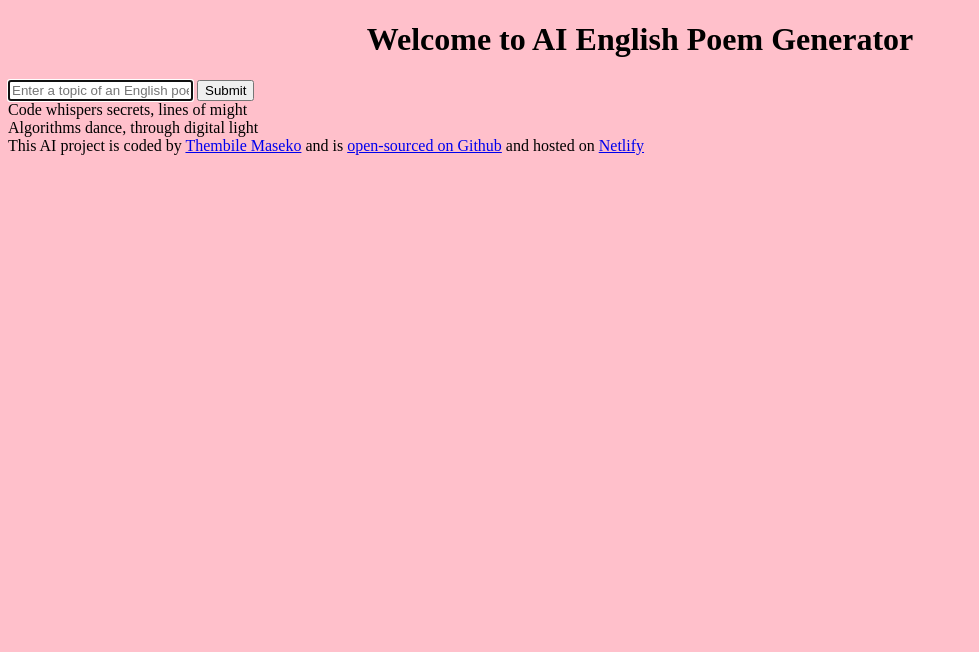
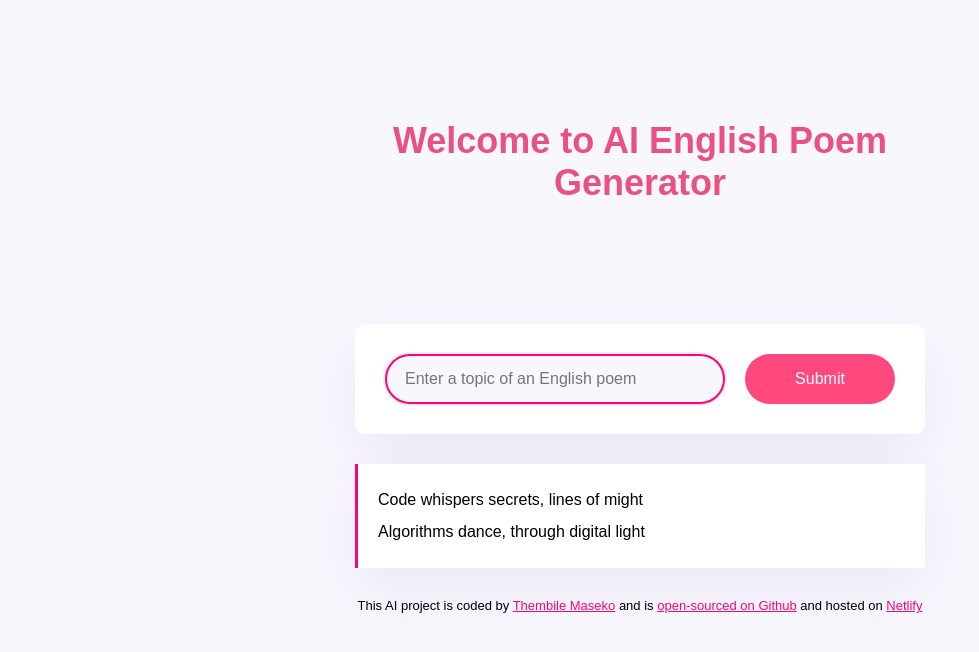
Before and after one commit to thembilemaseko/AI-Poem-Generator, a plain HTML site: page index.html in a window 1280 px wide. Shown: the whole page, without its empty margins (0-979 px from the left). Drawn offline with Linux system fonts and the light colour scheme; files that its build step writes are made by us from their sources; files whose address does not match are found by name.

Commit message:
Update style.css

```diff
--- a/style.css
+++ b/style.css
@@ -1,6 +1,95 @@
-h1{
+* {
+    box-sizing: border-box;
+}
+
+body {
+    background-color: #f9f7fe;
+    font-family: Arial, Helvetica, sans-serif;
+}
+
+a {
+    color: #f70776;
+}
+
+a:hover {
+    text-decoration: underline;
+    color: #e95280;
+}
+
+.container {
+    margin: 10px auto;
+    max-width: 600px;
+    padding: 0 15px;
+}
+
+header {
+    margin: 120px auto;
+}
+
+h1 {
     text-align: center;
+    font-weight: 800;
+    font-size: 36px;
+    color: #e95280;
 }
-body{
-    background-color: pink;
+
+form {
+    padding: 30px;
+    background-color: white;
+    box-shadow: 0px 20px 60px rgba(65,50,100,0.08);
+    border-radius: 10px;
+    display: flex;
+    margin-bottom: 30px;
 }
+
+.submit-button {
+    margin-left: 10px;
+    background: #ff487e;
+    color: #fff; /* Improved contrast */
+    border: none;
+    width: 150px;
+    font-size: 16px;
+    border-radius: 50px;
+    padding: 14px 24px;
+    cursor: pointer; /* Better UX */
+}
+
+.submit-button:hover {
+    background: #e95280;
+    color: #fff;
+    box-shadow: 0 4px 16px rgba(247,7,118,0.15);
+    transition: background 0.2s, box-shadow 0.2s;
+}
+
+.instruction {
+    flex: 1;
+    padding: 14px 18px;
+    border: 2px solid #e95280;
+    border-radius: 50px;
+    font-size: 16px;
+    outline: none;
+    transition: border-color 0.2s, box-shadow 0.2s;
+    background: #f9f7fe;
+    color: #333;
+    margin-right: 10px;
+}
+
+.instruction:focus {
+    border-color: #f70776;
+    box-shadow: 0 0 0 2px rgba(247,7,118,0.1);
+}
+
+.poem {
+    font-size: 16px;
+    background-color: white;
+    padding: 20px;
+    line-height: 2;
+    border-left: 3px solid #f70776;
+    box-shadow: 0px 20px 60px rgba(65,50,100,0.08);
+}
+
+footer {
+    text-align: center;
+    font-size: 13px;
+    margin: 30px;
+}
```
